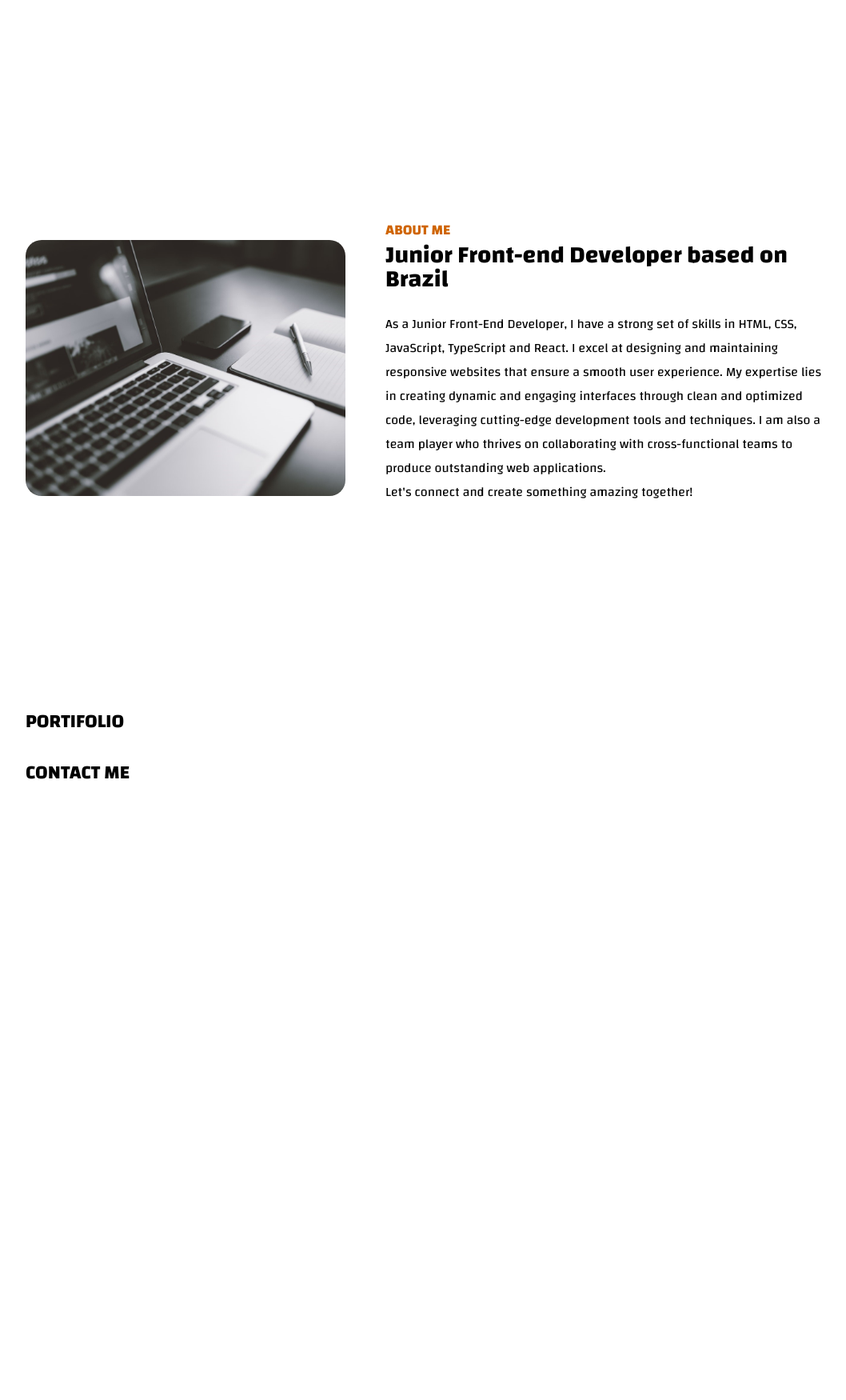
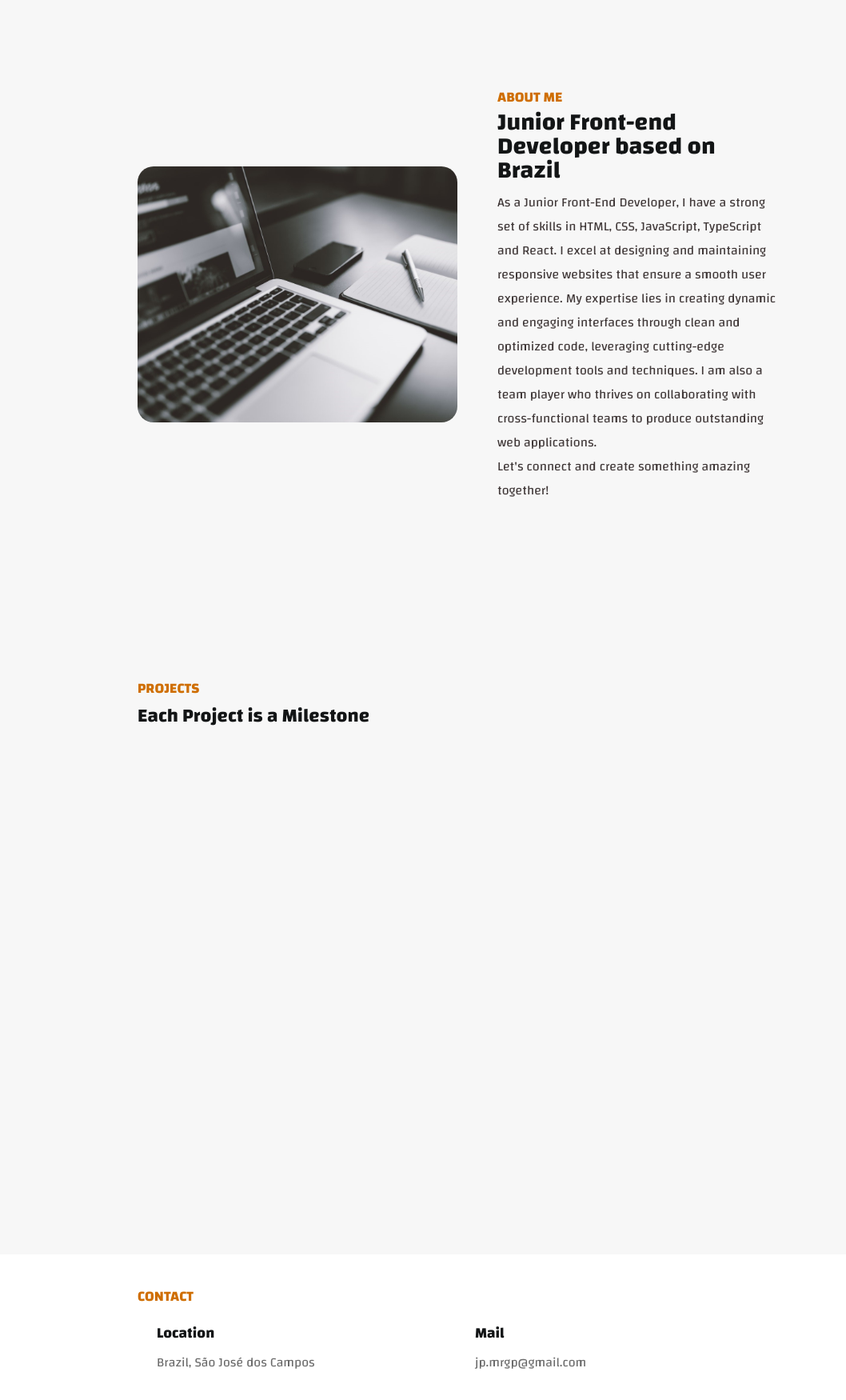
Before and after one commit to JaumoJaum/Portfolio, a plain HTML site: page site/index.html in a window 1280 px wide. Shown: the part 800-2550 px from the top of the page at 80% size, without its empty margins (108-1166 px from the left). Before the commit the page ends 1828 px from the top, so only its background shows below. Drawn offline with Linux system fonts and the light colour scheme.

Commit message:
update day 7

```diff
--- a/site/index.html
+++ b/site/index.html
@@ -5,9 +5,10 @@
     <meta charset="UTF-8">
     <meta name="viewport" content="width=device-width, initial-scale=1.0">
     <meta id="Author" content="João Pedro Grippa">
-    <link rel="stylesheet" type="text/css" href="src/css/style.css">
     <title>João Grippa | Front-end Developer</title>
-    <link rel="icon" type="image/x-icon" href="src/imagens/cookie.png">
+    <link rel="stylesheet" type="text/css" href="./src/css/style.css">
+    <link rel="stylesheet" type="text/css" href="./src/css/resets.css">
+    <link rel="icon" type="image/x-icon" href="./src/imagens/cookie.png">
     <link href="https://fonts.googleapis.com/css2?family=Changa:wght@200..800&display=swap" rel="stylesheet">
     <link rel="stylesheet" href="https://cdnjs.cloudflare.com/ajax/libs/font-awesome/6.0.0-beta3/css/all.min.css">
 </head>
@@ -30,12 +31,11 @@
 
         <main class="portifolio">
             <nav class="home">
-                <h1 id="Home" class="tittle">Front-end Developer</h1>
-                <p class="introducao">Introducing João Grippa: Brazilian Front-end Developer.<br> Turning ideas into
+                <h1 id="Home" class="tittle">Front-End Developer</h1>
+                <p class="intro">Introducing João Grippa: Brazilian Front-end Developer.<br> Turning ideas into
                     vibrant
                     and impactful digital experiences! 🇧🇷💻 <br>
                 </p>
-
                 <nav class="icons">
                     <div class="icon-container">
                         <a href="https://www.linkedin.com/in/jo%C3%A3o-pedro-grippa-86958b270/" target="_blank"
@@ -50,7 +50,6 @@
                 </nav>
                 <div class="ling-stack">
                     <span class="ling-title">Tools</span>
-
                     <div class="ling-icons">
                         <img src="src/imagens/html-icon.png" alt="HTML" draggable="false">
                         <img src="src/imagens/css-icon.png" alt="CSS" draggable="false">
@@ -60,7 +59,6 @@
                     </div>
                 </div>
             </nav>
-
             <nav class="aboutme" id="About">
                 <div class="container">
                     <div class="group2">
@@ -69,14 +67,17 @@
                     <div class="group1">
                         <h1 class="about">ABOUT ME</h1>
                         <h1 class="subabout">Junior Front-end Developer based on Brazil</h1>
-                        <p class="sobremim">As a Junior Front-End Developer, I have a strong set of skills in HTML, CSS,
-                            JavaScript, TypeScript and React. I excel at designing and maintaining responsive websites that ensure
+                        <p class="sobremim">As a Junior Front-End Developer, I have a strong set of skills in HTML,
+                            CSS,
+                            JavaScript, TypeScript and React. I excel at designing and maintaining responsive
+                            websites that ensure
                             a
                             smooth user experience. My expertise lies in creating dynamic and engaging interfaces
                             through
                             clean and optimized code, leveraging cutting-edge development tools and techniques. I am
                             also a
-                            team player who thrives on collaborating with cross-functional teams to produce outstanding
+                            team player who thrives on collaborating with cross-functional teams to produce
+                            outstanding
                             web
                             applications.<br>
 
@@ -84,13 +85,33 @@
                     </div>
                 </div>
             </nav>
-            <nav>
-                <h1 id="Projects">PORTIFOLIO</h1>
+            <nav class="projects" id="Projects">
+                <div class="containerproject">
+                    <div class="offset">
+                        <h1 class="projecttittle">PROJECTS</h1>
+                        <h1 class="subproject">Each Project is a Milestone</p>
+                            <div>
+                                <div class="projetos">
+
+                                </div>
+                            </div>
+                    </div>
+                </div>
             </nav>
-            <nav>
-                <h1 id="Contact">CONTACT ME</h1>
+            <nav class="backgroundcont">
+                <div class="containercontact">
+                    <h1 id="Contact" class="contactittle">CONTACT</h1>
+                    <div class="contact-info">
+                        <div class="contact-item">
+                            <h3>Location</h3>
+                            <p class="subcontact">Brazil, São José dos Campos</p>
+                        </div>
+                        <div class="contact-item">
+                            <h3>Mail</h3>
+                            <p class="subcontact">jp.mrgp@gmail.com</p>
+                        </div>
+                    </div>
             </nav>
-
         </main>
 
         <script src="src/script/script.js"></script>
--- /dev/null
+++ b/site/src/css/resets.css
@@ -0,0 +1,22 @@
+* {
+    margin: 0;
+    padding: 0;
+    box-sizing: border-box;
+}
+
+a {
+    font-style: none;
+    color: var(--font);
+}
+
+ul {
+    list-style: none;
+}
+
+h1 {
+    color: var(--font);
+}
+
+p {
+    color: var(--fonts);
+}
--- a/site/src/css/style.css
+++ b/site/src/css/style.css
@@ -1,31 +1,31 @@
 :root {
     --w: rgb(255, 255, 255);
-    --b: rgb(30,30,30);
-    --mb:rgb(66, 66, 66);
-    --g:rgb(121, 121, 121);
+    --b: rgb(30, 30, 30);
+    --mb: rgb(66, 66, 66);
+    --g: rgb(121, 121, 121);
+    --br: #cf6e00;
+    --bg: #f7f7f7;
+    --font: #131516;
+    --fonts: #3f3737;
 
 }
 
 body {
-    margin-top: 0;
-    margin: 0;
     font-family: "Changa", sans-serif;
+    background-color: var(--bg);
+    color: var(--font);
 }
 
 header {
-    font-family:"Changa", sans-serif;
+    background-color: #ffffff;
     position: fixed;
     top: 0;
     width: 100%;
-    color: rgb(0, 0, 0);
-    background-color: #ffffff;
-    padding: 0px 0px ;
     z-index: 1000;
 }
 
 main {
-    margin-top: 200px;
-    padding: 20px;
+    margin-top: 25vh;
 }
 
 
@@ -35,59 +35,52 @@ main {
     display: flex;
     justify-content: space-between;
     align-items: center;
-    padding: 0px 0px;
-
 }
 
 .navbartittle {
     font-size: 20px;
     font-weight: bold;
     margin-left: 10px;
+    margin-left: 4vh;
 }
 
 .navbartittle a {
     text-decoration: none;
-    color: rgb(0, 0, 0);
+    color: var(--font);
 }
+
 .navbarlinks {
-    list-style: none;
-    margin: 0;
-    padding: 0;
     display: flex;
     justify-content: flex-end;
     transition: 2s;
 }
 
-.navbarlinks li{
+.navbarlinks li {
     text-align: center;
 }
 
 .navbarlinks a {
     display: inline-block;
-    color: rgb(0, 0, 0);
+    color: var(--font);
     text-decoration: none;
     font-size: 20px;
     padding: 15px;
-    margin: 0;
     transition: background-color 0.3s, padding 1s;
     white-space: nowrap;
 }
 
 .navbarlinks a:hover {
-   padding: 15px 30px 15px 30px ;
-   background-color: #c9c9c9;
-   color: #ffffff;
+    padding: 15px 30px 15px 30px;
+    background-color: var(--bg);
+    color: var(--br);
 }
 
 
 /* Body */
 
 .portifolio {
-    margin-left: 15vh;
-    margin-top: 25vh;
-    margin-right: 15vh;
-
-
+  margin: 0;
+  background-color: var(--bg);
 }
 
 
@@ -95,21 +88,26 @@ main {
 
 .home {
     height: 80vh;
-
+    margin-top: 8vh;
+    position: relative;
+    top: 20vh;
+    left: 35vh;
+    max-width: 100vh;
+    align-items: center;
 }
 
 .tittle {
-    font-size:85px;
-    margin: 0px 0px 0px 0px;
-    max-width: 80vh;
+    font-size: 85px;
+    max-width: 50vh;
     line-height: 70px;
+    font-weight: bold;
 }
 
-.introducao {
-    margin: 0;
-    max-width: 80vh;
+.intro {
+    max-width: 40vh;
     position: relative;
     top: 15px;
+    margin: 4px;
 }
 
 .icons {
@@ -135,25 +133,25 @@ main {
 
 .ling-stack {
     display: flex;
-    flex-direction: column;
-    align-items: center;
     background-color: transparent;
     margin: 5px;
+    justify-content: space-between;
     position: relative;
-    margin-top: 13vh;
+    top: 15vh;
 }
 
 .ling-title {
     font-size: 24px;
     margin-bottom: 10px;
     display: inline-block;
+    font-weight: 600;
 }
 
 .ling-icons {
     display: flex;
     flex-wrap: wrap;
     justify-content: center;
-    gap: 20px;
+    gap: 40px;
 }
 
 .ling-icons img {
@@ -162,24 +160,6 @@ main {
     object-fit: contain;
 }
 
-@media (min-width: 768px) {
-    .ling-stack {
-        flex-direction: row;
-        justify-content: space-between;
-        top: 150px;
-    }
-
-    .ling-title {
-        margin-bottom: 0;
-    }
-
-    .ling-icons {
-        justify-content: flex-start;
-        gap: 40px;
-    }
-}
-
-
 /* About me*/
 
 .aboutme {
@@ -187,8 +167,12 @@ main {
     justify-content: center;
     align-items: center;
     height: 100vh;
-    margin: 0;
-
+    margin-top: 8vh;
+    position: relative;
+    left: 35vh;
+    max-width: 100vh;
+    align-items: center;
+    top: 0px;
 }
 
 .container {
@@ -213,10 +197,9 @@ main {
 
 
 .about {
-    color: #cf6400;
+    color: var(--br);
     line-height: 25px;
     font-size: 18px;
-    margin: 0;
 }
 
 .subabout {
@@ -233,8 +216,81 @@ main {
 }
 
 
-/* Barra Menu */
+/* Projects */
 
+.containerproject {
+    height: 100vh;
+    position: relative;
+    left: 35vh;
+    max-width: 100vh;
+    align-items: center;
+    top: 0px;
+ }
+
+ .offset {
+    position: relative;
+    top: 10vh;
+
+ }
+
+.projects {
+    height: 100vh;
+}
+.projecttittle {
+    color:var(--br);
+    line-height: 25px;
+    font-size: 18px;
+}
+
+/* Contact */
+
+.containercontact {
+    position: relative;
+    left: 35vh;
+    max-width: 100vh;
+    align-items: center;
+    top: 0px;
+}
+
+.backgroundcont {
+    background-color: var(--w);
+    padding-top: 5vh;
+    padding-bottom: 4vh;
+    width: 100%;
+}
+
+.contactittle {
+    color:var(--br);
+    line-height: 25px;
+    font-size: 18px;
+}
+
+
+.contact-info {
+    display: flex;
+    justify-content: space-between;
+    gap: 20px;
+    margin-top: 2vh;
+    margin-bottom: 3vh;
+    margin-left: 3vh;
+}
+
+.contact-item {
+    flex: 1;
+}
+
+.contact-item h3 {
+    font-weight: bold;
+    margin: 0;
+}
+
+.contact-item p {
+    margin: 5px 0 0;
+}
+
+.subcontact {
+    color: #6b6b6b;
+}
 
 /* Scrollbar */
 
--- a/site/src/script/script.js
+++ b/site/src/script/script.js
@@ -1,8 +1,8 @@
+// Scroll Animation with Conditionals//
+
 document.querySelectorAll('a[href^="#"]').forEach(anchor => {
     anchor.addEventListener('click', function (e) {
         e.preventDefault();
-
-        // Verifica se o href é "#Home"
         if (this.getAttribute('href') === '#Home') {
             window.scrollTo({
                 top: 0,
```
Also changed, not shown: site/src/imagens/1.png (added), site/src/imagens/foto1.jpeg (added).
